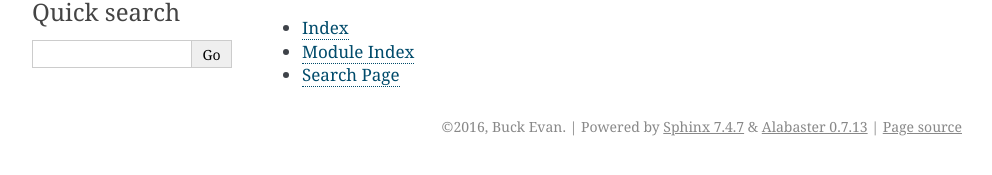
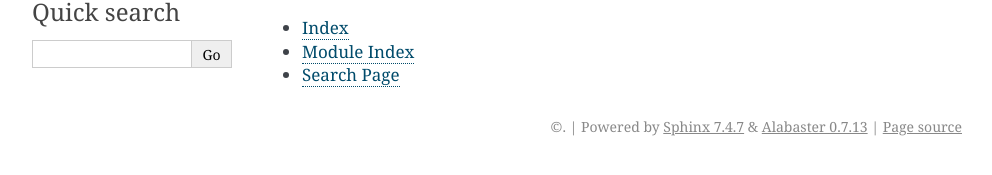
Before and after one commit to Yelp/venv-update, a Sphinx documentation site: the page built from docs/source/index.rst, in a window 1280 px wide. Shown: the part 250-425 px from the top of the page, without its empty margins (148-1140 px from the left). Built offline with Sphinx 7.4.7, drawn with Linux system fonts in a browser that asks for light colours.

Commit message:
docs: lint

```diff
--- a/docs/source/conf.py
+++ b/docs/source/conf.py
@@ -11,9 +11,12 @@
 #
 # All configuration values have a default; values that are commented out
 # serve to show the default.
+from __future__ import absolute_import
+from __future__ import print_function
+from __future__ import unicode_literals
 
-import sys
-import os
+#import os
+#import sys
 
 # If extensions (or modules to document with autodoc) are in another directory,
 # add these directories to sys.path here. If the directory is relative to the
@@ -52,7 +55,7 @@ master_doc = 'index'
 
 # General information about the project.
 project = u'pip-faster'
-copyright = u'2016, Buck Evan'
+#copyright = u'2016, Buck Evan'
 author = u'Buck Evan'
 
 # The version info for the project you're documenting, acts as replacement for
@@ -210,17 +213,17 @@ htmlhelp_basename = 'pip-fasterdoc'
 # -- Options for LaTeX output ---------------------------------------------
 
 latex_elements = {
-# The paper size ('letterpaper' or 'a4paper').
-#'papersize': 'letterpaper',
+    # The paper size ('letterpaper' or 'a4paper').
+    #'papersize': 'letterpaper',
 
-# The font size ('10pt', '11pt' or '12pt').
-#'pointsize': '10pt',
+    # The font size ('10pt', '11pt' or '12pt').
+    #'pointsize': '10pt',
 
-# Additional stuff for the LaTeX preamble.
-#'preamble': '',
+    # Additional stuff for the LaTeX preamble.
+    #'preamble': '',
 
-# Latex figure (float) alignment
-#'figure_align': 'htbp',
+    # Latex figure (float) alignment
+    #'figure_align': 'htbp',
 }
 
 # Grouping the document tree into LaTeX files. List of tuples
```
